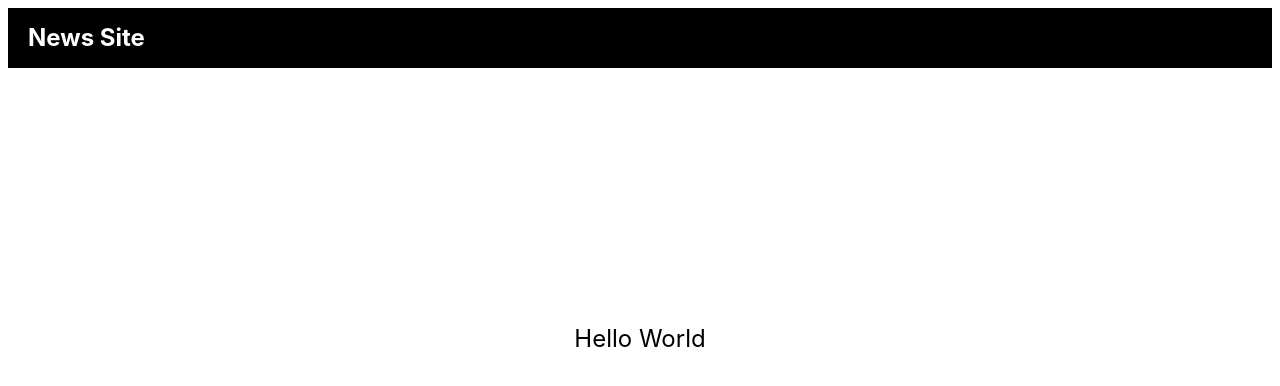
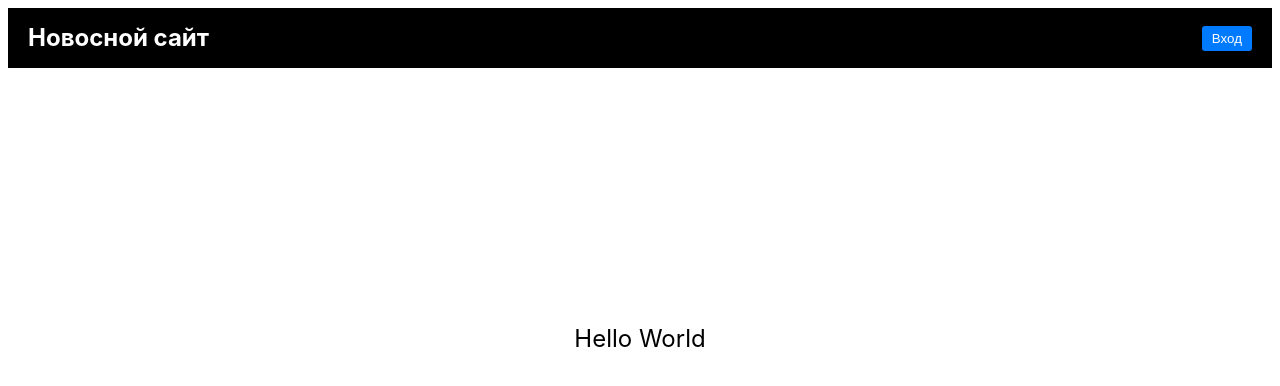
Before and after one commit to grisha765/news-site, a React (Vite) app in the folder web/: page / in a window 1280 px wide. Shown: the top 386 px of the page. Built offline with nearby package versions, Linux system fonts and the light colour scheme.

Commit message:
[u] add login

```diff
--- a/web/src/Header.jsx
+++ b/web/src/Header.jsx
@@ -1,10 +1,44 @@
-import React from 'react';
+import React, { useState } from 'react';
 import './header.css';
 
 function Header() {
+  const [showMenu, setShowMenu] = useState(false);
+  const [username, setUsername] = useState('');
+  const [password, setPassword] = useState('');
+
+  const handleLoginClick = () => {
+    setShowMenu(!showMenu);
+  };
+
+  const handleLoginSubmit = () => {
+    console.log('Username:', username);
+    console.log('Password:', password);
+    // Здесь можно добавить дополнительную логику для авторизации
+  };
+
   return (
     <div className="header-container">
-      <div className="header-title">News Site</div>
+      <div className="header-title">Новосной сайт</div>
+      <div className="auth-container">
+        <button className="login-button" onClick={handleLoginClick}>Вход</button>
+        {showMenu && (
+          <div className="login-menu">
+            <input
+              type="text"
+              placeholder="Логин"
+              value={username}
+              onChange={(e) => setUsername(e.target.value)}
+            />
+            <input
+              type="password"
+              placeholder="Пароль"
+              value={password}
+              onChange={(e) => setPassword(e.target.value)}
+            />
+            <button onClick={handleLoginSubmit}>Вход</button>
+          </div>
+        )}
+      </div>
     </div>
   );
 }
--- a/web/src/header.css
+++ b/web/src/header.css
@@ -11,3 +11,46 @@
   font-size: 24px;
   font-weight: bold;
 }
+
+.auth-container {
+  position: relative;
+  margin-left: auto;
+}
+
+.login-button {
+  padding: 5px 10px;
+  background-color: #007bff;
+  color: white;
+  border: none;
+  cursor: pointer;
+  border-radius: 3px;
+}
+
+.login-menu {
+  position: absolute;
+  top: 100%;
+  right: 0;
+  background-color: white;
+  border: 1px solid #ccc;
+  padding: 10px;
+  box-shadow: 0 2px 10px rgba(0, 0, 0, 0.1);
+  display: flex;
+  flex-direction: column;
+  z-index: 1000;
+}
+
+.login-menu input {
+  margin-bottom: 10px;
+  padding: 5px;
+  border: 1px solid #ccc;
+  border-radius: 3px;
+}
+
+.login-menu button {
+  padding: 5px 10px;
+  background-color: #28a745;
+  color: white;
+  border: none;
+  cursor: pointer;
+  border-radius: 3px;
+}
```
